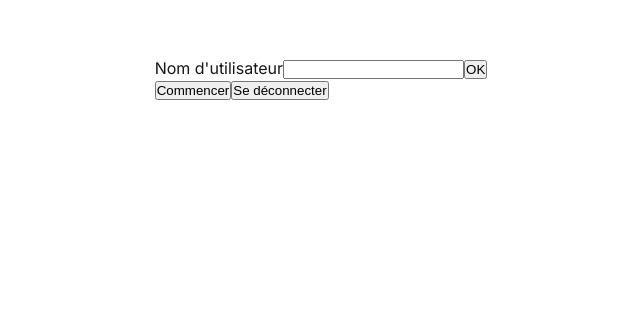
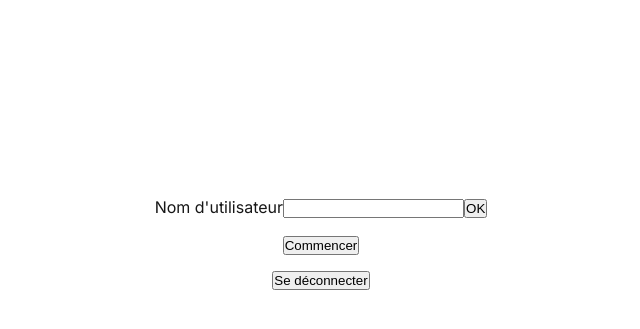
Before and after one commit to PierreGAMEN/TicTacToe_PWA, a Next.js app: page / in a window 1280 px wide. Shown: the part 321-650 px from the top of the page, without its empty margins (319-959 px from the left). Built offline with nearby package versions, Linux system fonts and the light colour scheme.

Commit message:
style : add welcome style file

```diff
--- a/package.json
+++ b/package.json
@@ -12,7 +12,8 @@
     "next": "14.2.14",
     "next-pwa": "^5.6.0",
     "react": "^18",
-    "react-dom": "^18"
+    "react-dom": "^18",
+    "sass": "^1.79.4"
   },
   "devDependencies": {
     "@types/node": "^20",
--- a/src/app/page.tsx
+++ b/src/app/page.tsx
@@ -1,7 +1,8 @@
 "use client";
 
 
-import Welcome from "@/component/Welcome";
+
+import Welcome from "@/component/Welcome/Welcome";
 import styles from "./page.module.css";
 
 export default function Home() {
--- a/src/component/Welcome.js
+++ b/src/component/Welcome/Welcome.jsx
@@ -1,4 +1,5 @@
 import { useEffect, useState } from "react";
+import "./welcome.scss"
 
 const Welcome = () => {
   const [name, setName] = useState("");
@@ -22,7 +23,7 @@ const Welcome = () => {
   }, []);
 
   return (
-    <section>
+    <section className="welcome">
       {registerName ? (
         <h2>Bienvenue {registerName}</h2>
       ) : (
@@ -41,8 +42,8 @@ const Welcome = () => {
       )}
       <div>
         <button>Commencer</button>
-        <button onClick={deconnexion}>Se déconnecter</button>
       </div>
+      <button onClick={deconnexion}>Se déconnecter</button>
     </section>
   );
 };
--- /dev/null
+++ b/src/component/Welcome/welcome.scss
@@ -0,0 +1,8 @@
+.welcome {
+    display: flex;
+    flex-direction: column;
+    gap: 1rem;
+    align-items: center;
+    justify-content: center;
+    height: 100vh;
+}
--- a/tsconfig.json
+++ b/tsconfig.json
@@ -21,6 +21,6 @@
       "@/*": ["./src/*"]
     }
   },
-  "include": ["next-env.d.ts", "**/*.ts", "**/*.tsx", ".next/types/**/*.ts", "src/component/Welcome.js"],
+  "include": ["next-env.d.ts", "**/*.ts", "**/*.tsx", ".next/types/**/*.ts", "src/component/Welcome/Welcome.jsx"],
   "exclude": ["node_modules"]
 }
```
Also changed, not shown: src/component/utils/Divider/divider.jsx (added), src/component/utils/Divider/divider.scss (added), 1 other file (tests, documents, lock files or other folders).
